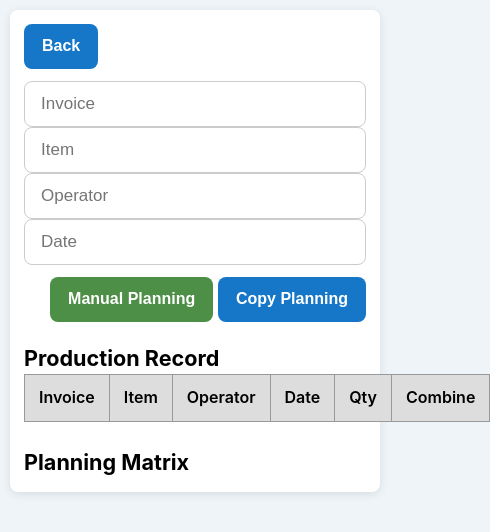
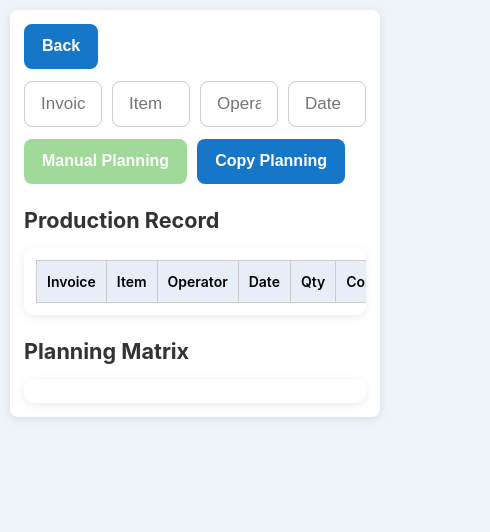
Before and after one commit to tpepsi/ProductionRecord, a plain HTML site: page planning.html in a window 390 px wide. Shown: the whole page, 490 px wide, since content can reach past the window. Drawn offline with Linux system fonts and the light colour scheme.

Commit message:
Add files via upload

```diff
--- /dev/null
+++ b/planning.css
@@ -0,0 +1,147 @@
+.planning-layout{
+
+  display:flex;
+  gap:20px;
+  align-items:flex-start;
+
+}
+
+/* LEFT + RIGHT PANEL */
+
+.planning-left{
+
+  width:40%;
+
+}
+
+.planning-right{
+
+  width:60%;
+
+}
+
+/* CARD STYLE */
+
+.planning-table-wrap,
+.planning-grid-wrap{
+
+  background:white;
+  border-radius:10px;
+  padding:12px;
+  overflow:auto;
+  box-shadow:0 2px 10px rgba(0,0,0,0.08);
+
+}
+
+/* TABLE */
+
+.planning-table,
+.planning-matrix{
+
+  width:100%;
+  border-collapse:collapse;
+
+}
+
+.planning-table th,
+.planning-table td,
+.planning-matrix td{
+
+  border:1px solid #ccc;
+  padding:10px;
+  text-align:center;
+
+}
+
+/* LEFT RECORD TABLE */
+
+.planning-table th{
+
+  background:#e8eef7;
+  font-size:14px;
+  font-weight:600;
+
+}
+
+.planning-table td{
+
+  font-size:14px;
+  line-height:1.3;
+
+}
+
+/* RIGHT MATRIX */
+
+.planning-matrix td{
+
+  min-width:90px;
+  height:42px;
+
+  font-size:18px;
+  font-family:Cambria, serif;
+  font-weight:normal;
+
+  padding:4px 6px;
+  line-height:1.1;
+
+  vertical-align:middle;
+
+}
+
+/* BUTTON */
+
+.manual-plan-btn{
+
+  background:#a1d99b;
+  color:#ffffff;
+
+}
+
+.manual-plan-btn:hover{
+
+  opacity:0.9;
+
+}
+
+/* RESPONSIVE */
+
+@media(max-width:1000px){
+
+  .planning-layout{
+
+    flex-direction:column;
+
+  }
+
+  .planning-left,
+  .planning-right{
+
+    width:100%;
+
+  }
+
+}
+
+.planning-filters{
+
+  display:grid;
+  grid-template-columns:repeat(4, 1fr);
+  gap:10px;
+
+}
+.records-toolbar-right{
+
+  display:flex;
+  gap:10px;
+  align-items:center;
+
+
+}
+
+.planning-left h2,
+.planning-right h2{
+
+  margin-bottom:12px;
+  color:#333;
+
+}
--- a/planning.html
+++ b/planning.html
@@ -10,7 +10,7 @@
   <title>Planning Page</title>
 
   <link rel="stylesheet" href="style.css">
-
+  <link rel="stylesheet" href="planning.css">
 </head>
 
 <body>
@@ -62,9 +62,9 @@
 
         <h2>Production Record</h2>
 
-        <div class="table-scroll-wrap">
+        <div class="planning-table-wrap">
 
-          <table class="app-table records-table">
+          <table class="planning-table">
 
             <thead>
 
--- a/style.css
+++ b/style.css
@@ -969,85 +969,3 @@ button:hover {
   }
 
 }
-
-.planning-layout {
-
-  display: grid;
-  grid-template-columns: 1.2fr 1fr;
-  gap: 24px;
-  align-items: start;
-
-}
-
-.planning-grid-wrap {
-
-  overflow: auto;
-
-}
-
-.planning-matrix {
-
-  width: 100%;
-  border-collapse: collapse;
-
-}
-
-.planning-matrix td {
-
-  border: 1px solid #999;
-  padding: 14px;
-  min-width: 120px;
-  text-align: center;
-  font-size: 17px;
-
-}
-
-@media (max-width:1000px) {
-
-  .planning-layout {
-
-    grid-template-columns: 1fr;
-
-  }
-
-}
-
-.batch-slot {
-
-  display: inline-block;
-  vertical-align: center;
-
-}
-
-.empty-slot {
-
-  display: inline-block;
-  min-width: 120px;
-  visibility: hidden;
-
-}
-
-.batch-comma {
-
-  display: inline-block;
-
-}
-
-.empty-slot {
-
-  visibility: hidden;
-
-}
-
-.manual-plan-btn{
-
-  background:#4d8f46;
-  color:#ffffff;
-
-}
-
-.manual-plan-btn:hover{
-
-  opacity:0.9;
-
-}
```
